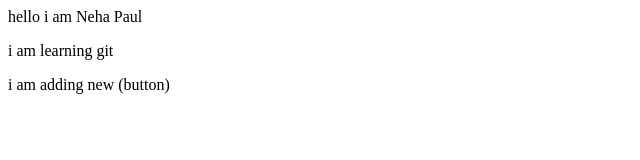
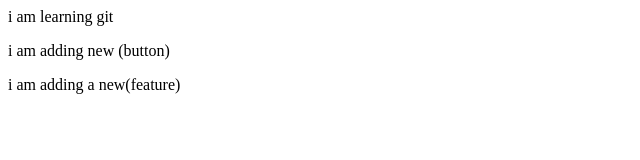
Before and after one commit to nehapaul27/localrepo, a plain HTML site: page index.html in a window 1280 px wide. Shown: the whole page, without its empty margins (0-640 px from the left). Drawn offline with Linux system fonts and the light colour scheme.

Commit message:
add new changes

```diff
--- a/index.html
+++ b/index.html
@@ -1,3 +1,4 @@
-<p>hello i am Neha Paul</p>
+
 <p>i am learning git </p>
 <p>i am adding new (button)</p>
+<p>i am adding a new(feature)</p>
```
